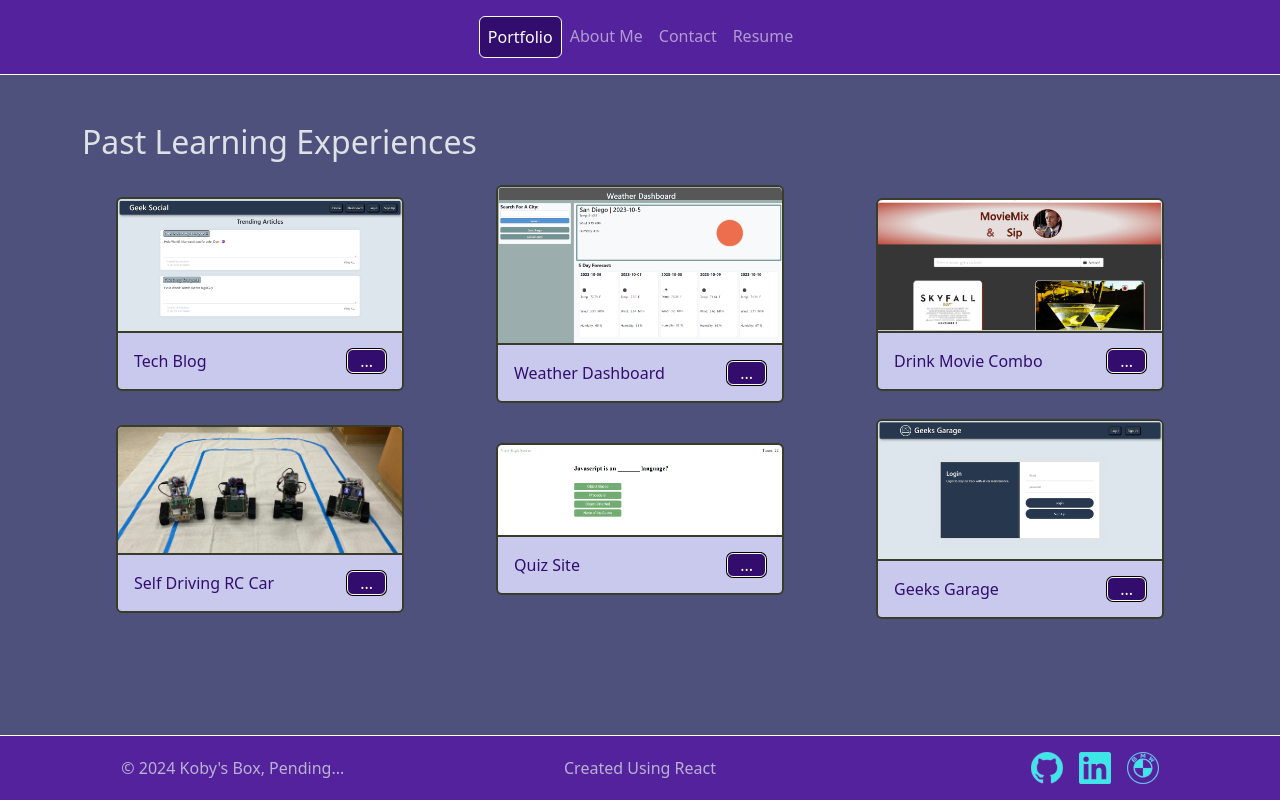
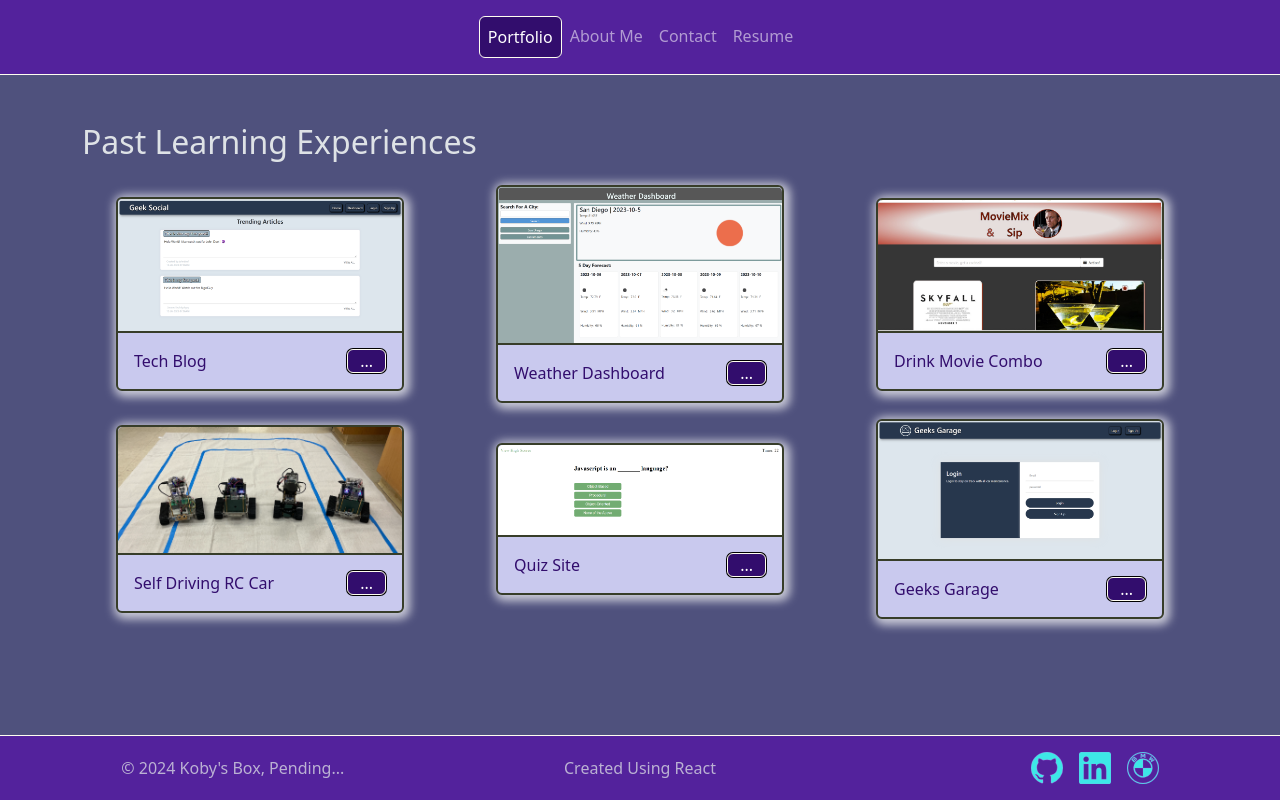
Before and after one commit to KAntBarr/react-portfolio-20, a React (Vite) app: page / in a window 1280 px wide. Built offline with nearby package versions, Linux system fonts and the light colour scheme.

Commit message:
working on contact form bug

```diff
--- a/src/components/Modal/Modal.jsx
+++ b/src/components/Modal/Modal.jsx
@@ -15,7 +15,7 @@ const Modal = ({ }) => {
   const [projectSummaryNum, setSumNum] = useState('');
 
   useEffect(() => {
-    const modalElement = document.getElementById('projectModal'); // Replace with your modal ID
+    const modalElement = document.getElementById('projectModal');
 
     const handleShow = (event) => {
       console.log('Modal is about to show');
--- a/src/components/Project/Project.jsx
+++ b/src/components/Project/Project.jsx
@@ -14,7 +14,7 @@ const Project = ({ imageSrc, imageAlt, cardText, projectURL, githubURL, projectS
     <>
       <div className='col-12 col-md-6 col-lg-4 mb-3'>
         <div className='d-flex justify-content-center'>
-          <div className="card" style={{ width: '18rem' }}>
+          <div className="card card-special" style={{ width: '18rem' }}>
             <div className="image-container"
               onMouseEnter={handleMouseEnter}
               onMouseLeave={handleMouseLeave}>
--- a/src/index.css
+++ b/src/index.css
@@ -31,6 +31,7 @@
   --color-fifth: var(--color-black-olive);
   --color-sixth: var(--color-raspberry-rose);
   --color-seventh: var(--color-tekhelet);
+  --color-eighth: var(--color-plum);
 
   /* Fonts */
   --font-family: 'Arial', sans-serif;
@@ -48,10 +49,6 @@ footer {
   background-color: var(--color-seventh) !important;
 }
 
-.card {
-  --bs-card-bg: var(--color-second) !important;
-}
-
 .nav-pills .nav-link {
   transition: box-shadow 0.3s ease;
   transition: background-color 0.3s ease;
@@ -66,15 +63,14 @@ footer {
 
 .nav-pills .nav-link:hover {
   background-color: var(--color-sixth) !important;
+  /* White shadow */
   box-shadow: 0 0 10px 3px rgba(255, 255, 255, 0.7);
-  /* White shadow */
 }
 
 .btn {
   background-color: var(--color-third) !important;
   border: var(--bs-btn-border-width) solid var(--color-fourth) !important;
   box-shadow: 0 0 0 1px black;
-  /* 2px spread, black color */
   transition: background-color 0.5s ease !important;
 }
 
@@ -85,10 +81,24 @@ footer {
 .card {
   /* border: var(--bs-card-border-width) solid var(--color-fifth) !important; */
   border: 2px solid var(--color-fifth) !important;
+  color: var(--color-third) !important;
+  --bs-card-bg: var(--color-second) !important;
+  box-shadow: 2px 2px 10px 4px rgba(255, 255, 255, 0.7);
+  transition: box-shadow 0.3s ease !important;
+}
+
+.card-special:hover {
+  --bs-card-bg: var(--color-eighth) !important;
+  color: var(--color-fourth) !important;
+  box-shadow: 0 0 30px 8px rgba(167, 29, 49, 0.7);
 }
 
 .card-body {
-  color: var(--color-third) !important;
   /* border-top: var(--bs-card-border-width) solid var(--color-fifth) !important; */
   border-top: 2px solid var(--color-fifth) !important;
 }
+
+.form-control {
+  color: black !important;
+  background-color: var(--color-second) !important;
+}
--- a/src/pages/Contact/Contact.jsx
+++ b/src/pages/Contact/Contact.jsx
@@ -13,6 +13,24 @@ const Contact = ({ }) => {
   const [isNew, setNew] = useState(true);
   const [showThanks, setThanks] = useState(false);
 
+  // useEffect(() => {
+  //   const messageElement = document.getElementById('inputMessage');
+
+  //   const handleInput = (event) => {
+  //     console.log('handling input');
+  //     if (event.target.value.length.trim > 0) setMessage(false);
+  //     else setMessage(true);
+  //   };
+
+  //   if (messageElement) {
+  //     messageElement.addEventListener('input', handleInput);
+
+  //     return () => {
+  //       messageElement.removeEventListener('input', handleInput);
+  //     };
+  //   }
+  // }, []);
+
   useEffect(() => {
     if (!isName && !isEmail && !isMessage && !isNew) { // work on submit button logic
       setValid(true);
@@ -20,6 +38,8 @@ const Contact = ({ }) => {
       setValid(false);
     }
   }, [isName, isEmail, isMessage, isNew])
+
+
 
   const handleName = (event) => {
     const name = event.target.value.trim();
@@ -103,7 +123,7 @@ const Contact = ({ }) => {
                 type="submit"
                 className="btn btn-primary mx-auto px-4" disabled>Submit</button>
             }
-            {showThanks && <div id="messageHelp" className="form-text mt-3">Thank you for submitting a message</div>}
+            {showThanks && <div id="messageHelp" className="form-text mt-3">The contact form is not fully functional yet, thank you for the message anyways!</div>}
           </form>
         </div>
       </div>
```
Lines whose indentation alone changed are shown as unchanged.
